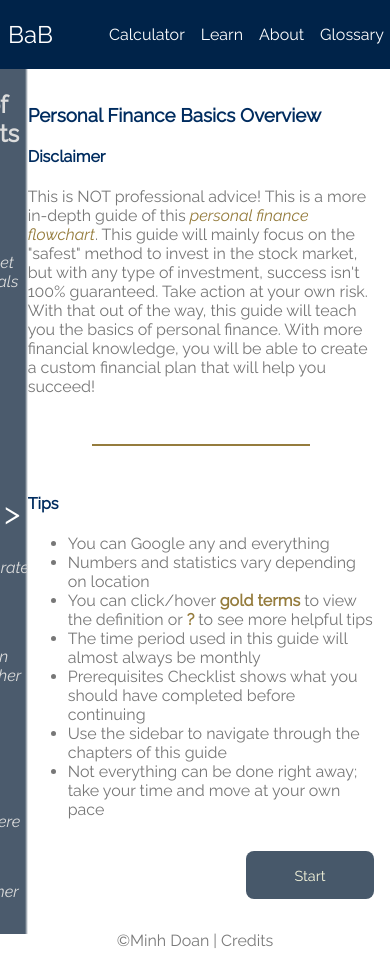
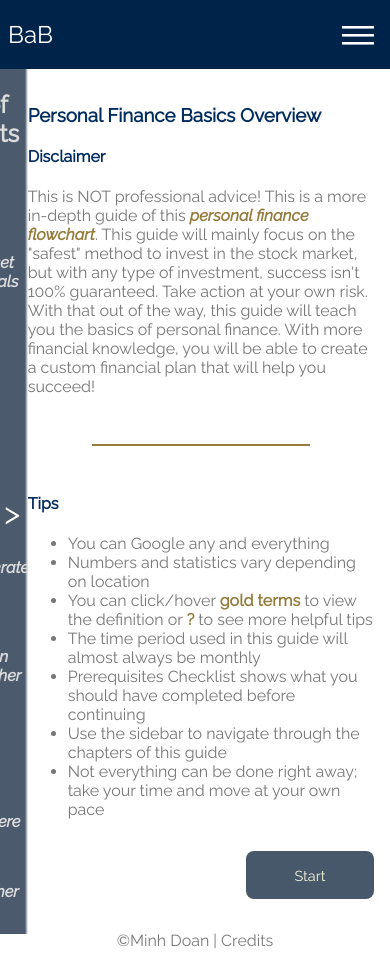
Before and after one commit to doanaminh/build-a-budget, a React (Vite) app in the folder client/: page /learn in a window 390 px wide. Built offline with nearby package versions, Linux system fonts and the light colour scheme.

Commit message:
mobile view css for navbar

```diff
--- a/client/src/App.css
+++ b/client/src/App.css
@@ -271,6 +271,7 @@ main h1 {
 }
 .Learn a {
   font-style: italic;
+  font-weight: bold;
   /* text-decoration: underline; */
 }
 .body {
--- /dev/null
+++ b/client/src/components/HamburgerMenu.tsx
@@ -0,0 +1,38 @@
+import { useState } from "react";
+
+export default function () {
+  const [open, setOpen] = useState(false);
+  const handleOpen = () => {
+    setOpen(!open);
+  };
+
+  return (
+    <>
+      <div className="hamburgerContainer">
+        <div className="hamburgerIcon" onClick={handleOpen}>
+          <span>&#8213;</span>
+          <span>&#8213;</span>
+          <span>&#8213;</span>
+        </div>
+      </div>
+      {open && (
+        <div className="navOpen">
+          <ul className="navOpenLinks">
+            <li>
+              <a href="/calculator">Calculator</a>
+            </li>
+            <li>
+              <a href="/learn">Learn</a>
+            </li>
+            <li>
+              <a href="/about">About</a>
+            </li>
+            <li>
+              <a href="/glossary">Glossary</a>
+            </li>
+          </ul>
+        </div>
+      )}
+    </>
+  );
+}
--- a/client/src/components/Navbar.css
+++ b/client/src/components/Navbar.css
@@ -1,4 +1,4 @@
-.Navbar {
+.navItems {
   position: relative;
   z-index: 1;
   width: 100%;
@@ -31,3 +31,74 @@
 .Navbar li a:hover {
   border-bottom: solid 3px #957C3D;
 }
+.hamburgerIcon, .navOpen {
+  display: none;
+}
+
+@media (max-width: 766px) {
+  .Navbar .navLinks {
+    display: none;
+  }
+  .Navbar {
+    position: relative;
+    z-index: 1;
+    width: 100%;
+    background-color: #002349;
+    display: grid;
+    grid-template-columns: 1fr 1fr;
+    grid-template-rows: .25fr min-content;
+    grid-template-areas:
+    "icon hamburger"
+    "hamburgerList hamburgerList";
+    justify-content: space-between;
+    align-items: center;
+  }
+  .item-a {
+    grid-area: icon;
+  }
+  .hamburgerIcon {
+    grid-area: hamburger;
+  }
+  .navOpen {
+    grid-area: hamburgerList;
+  }
+  .hamburgerContainer {
+    display: flex;
+    justify-content: end;
+  }
+  .hamburgerIcon {
+    display: inline-block;
+    display: flex;
+    flex-direction: column;
+    font-size: 2rem;
+    color: white;
+    background-color: transparent;
+    line-height: .5rem;
+    padding: 0 1rem 0 0;
+    cursor: pointer;
+    width: fit-content;
+  }
+  .navOpen {
+    color: white;
+    display: inline-block;
+    width: 100%;
+    height: 100%;
+  }
+  .Navbar .navOpenLinks {
+    padding: 0;
+    margin: 0 1rem;
+    display: grid;
+    grid-template-rows: 1fr 1fr 1fr 1fr;
+    grid-template-columns: 1fr;
+    justify-items: center;
+  }
+  .navOpenLinks li {
+    text-align: center;
+    width: 100%;
+    padding: 1rem 0;
+    border-top: 1px solid #957C3D;
+  }
+  .Navbar li a:hover {
+    border-bottom: none;
+  }
+}
--- a/client/src/components/Navbar.tsx
+++ b/client/src/components/Navbar.tsx
@@ -1,17 +1,33 @@
 import "./Navbar.css";
+import HamburgerMenu from "./HamburgerMenu";
 
 export default function () {
-    return (
-        <>
-            <div className='Navbar'>
-                <h2><a href="/" className="asdf"><span>BaB</span></a></h2>
-                <ul>
-                    <li><a href="/calculator">Calculator</a></li>
-                    <li><a href="/learn">Learn</a></li>
-                    <li><a href="/about">About</a></li>
-                    <li><a href="/glossary">Glossary</a></li>
-                </ul>
-            </div>
-        </>
-    )
+  return (
+    <>
+      <div className="Navbar">
+        <div className="navItems">
+          <h2 className="item-a">
+            <a href="/" className="asdf">
+              <span>BaB</span>
+            </a>
+          </h2>
+          <ul className="navLinks">
+            <li>
+              <a href="/calculator">Calculator</a>
+            </li>
+            <li>
+              <a href="/learn">Learn</a>
+            </li>
+            <li>
+              <a href="/about">About</a>
+            </li>
+            <li>
+              <a href="/glossary">Glossary</a>
+            </li>
+          </ul>
+        </div>
+        <HamburgerMenu />
+      </div>
+    </>
+  );
 }
--- a/client/src/components/Term.css
+++ b/client/src/components/Term.css
@@ -1,15 +1,15 @@
 .term {
     font-weight: bold;
-    cursor: pointer;
+    cursor: help;
     color: #957C3D;
 }
 .termModal {
     text-align: center;
-    color: white;
+    color: #002349;
     width: 85%;
     position: absolute;
     border-radius: .5rem;
     padding: .5rem;
-    background-color: #957C3D;
+    background-color: #E0D9CE;
     box-shadow: 5px 5px 5px gray;
 }
```
